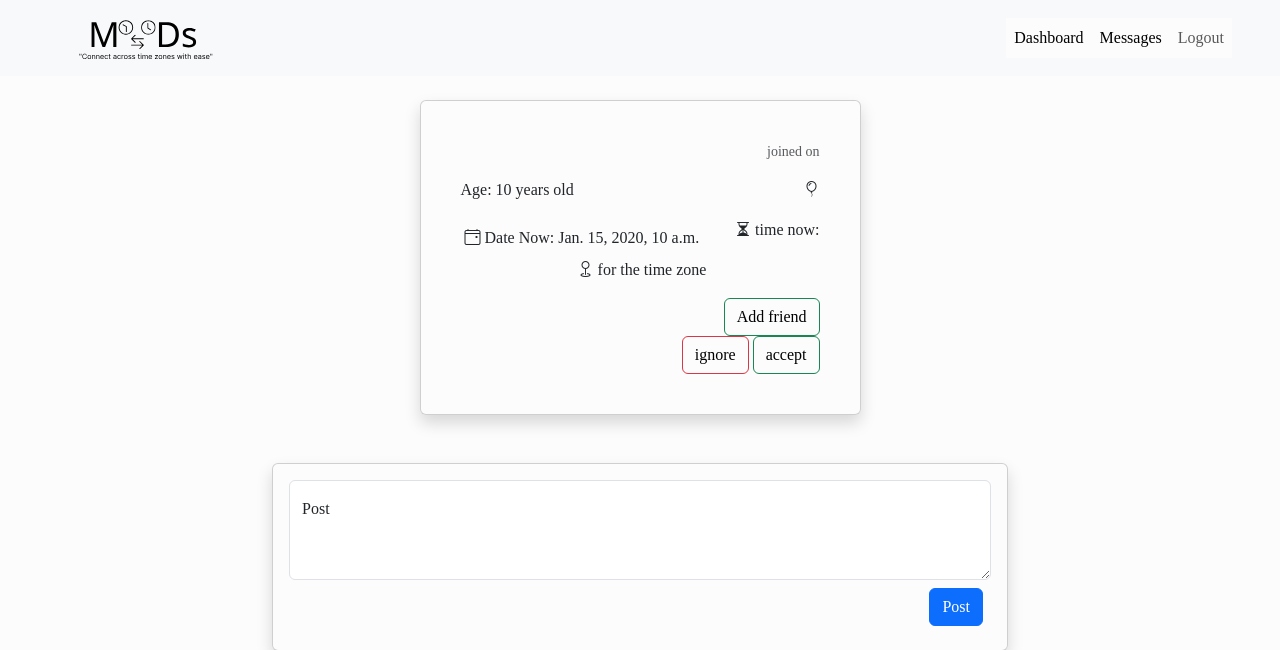
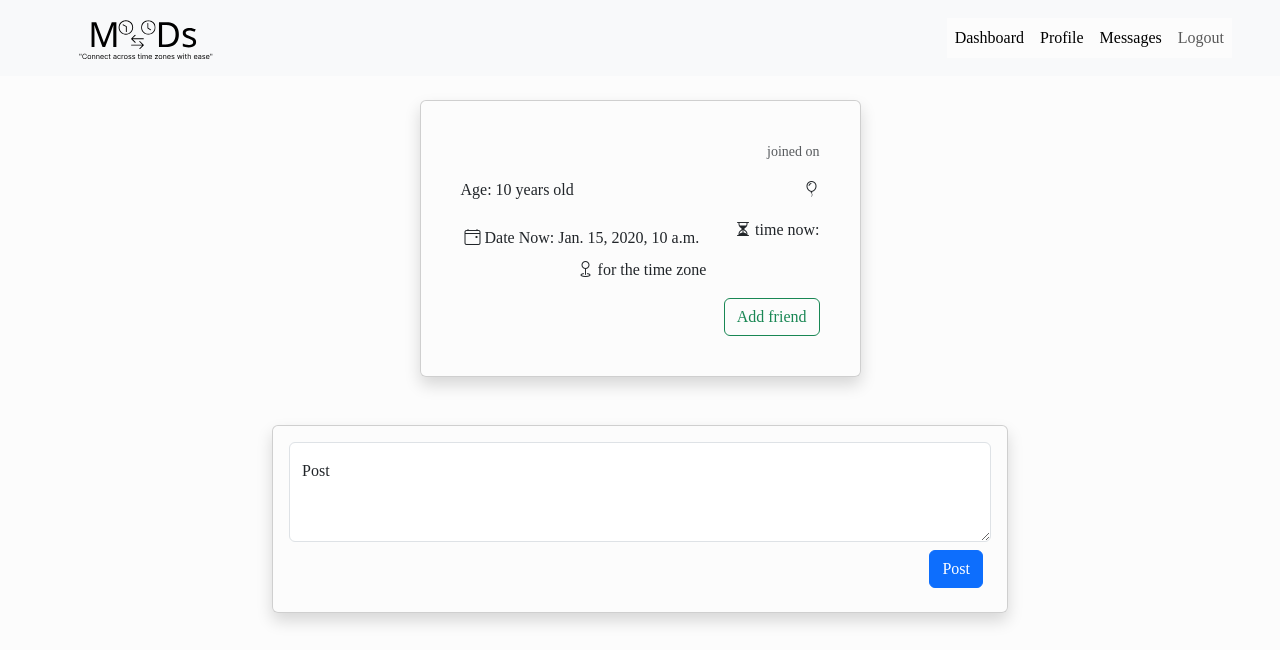
Before and after one commit to saranatour1/Moods, a Django app: template moods_project/login_with_regestration/templates/otheruserprofile.html in a window 1280 px wide. Shown: the top 650 px of the page. Run offline with Django 3.2, Linux system fonts and the light colour scheme; data comes from the database, SQL or seed files in the repository; both versions use the stored data as it was after the commit; tables that the repository leaves empty hold one stand-in row (values such as "Sample post"); the template is opened without the code that fills it: values that come from a table or form of the project are taken from there, most other values are stand-ins (such as "Sample title", 1, 10 or a date in 2020); some web fonts are replaced.

Commit message:
request functionality -unfinshed

```diff
--- a/moods_project/login_with_regestration/models.py
+++ b/moods_project/login_with_regestration/models.py
@@ -122,11 +122,11 @@ class FriendShip(models.Model):
   updated_at = models.DateTimeField(auto_now=True)
 
 # requests table
-# class Request(models.Model):
-#     request_sender = models.ForeignKey(User,related_name='sent_requests', on_delete=models.CASCADE)
-#     request_reciever = models.ForeignKey(User,related_name='received_requests', on_delete=models.CASCADE)
-#     created_at = models.DateTimeField(auto_now_add=True)
-#     updated_at = models.DateTimeField(auto_now=True)
+class Request(models.Model):
+    request_sender = models.ForeignKey(User,related_name='sent_requests', on_delete=models.CASCADE)
+    request_reciever = models.ForeignKey(User,related_name='received_requests', on_delete=models.CASCADE)
+    created_at = models.DateTimeField(auto_now_add=True)
+    updated_at = models.DateTimeField(auto_now=True)
 
 
 # class OurMessage(models.Model):
--- a/moods_project/login_with_regestration/templates/otheruserprofile.html
+++ b/moods_project/login_with_regestration/templates/otheruserprofile.html
@@ -28,6 +28,9 @@
           <ul class="navbar-nav ms-auto">
             <li class="nav-item">
               <a class="nav-link active" aria-current="page" href="/dashboard">Dashboard</a>
+            </li>
+            <li class="nav-item">
+              <a class="nav-link active" aria-current="page" href="/user">Profile</a>
             </li>
             <li class="nav-item">
               <a class="nav-link active" aria-current="page" href="/messages">Messages</a>
@@ -77,19 +80,32 @@
                   <br>
                 </p>
                 </p>
+                {% if has_a_request %}
+                {% if incoming_request.request_reciever == newUser %}
+                  <div class="text-end">
+                    <a href="/delete-request/{{incoming_request.id}}" class="btn btn-outline-danger">ignore</a>
+                    <a href="/add-friend/{{user.id}}" class="btn btn-outline-success">accept</a>
+                  </div>
+                {% else %}
+                  <button class="btn btn-outline-success" disabled data-bs-toggle="button">pending</button>
+                {% endif %}
+              {% else %}
                 {% if is_a_friend %}
                   <div class="text-end">
-                    <button type="button" class="btn btn-outline-success"><a href="/remove-friend/{{user.id}}">Friends</a></button>
+                    <a href="/remove-friend/{{user.id}}" class="btn btn-outline-success">Friends</a>
                   </div>
-                {%elif not is_a_friend%}
-                <div class="text-end">
-                  <button type="button" class="btn btn-outline-success"><a href="/add-friend/{{user.id}}">Add friend</a></button>
-                </div>
+                {%else%}
+                  <div class="text-end">
+                    <a href="/send-request/{{user.id}}" class="btn btn-outline-success" id="addfriend">Add friend</a>
+                    <!-- <button type="button" class="btn btn-outline-success" disabled id="pending">pending request</button> -->
+                  </div>
                 {% endif%}
-                <div class="text-end">
-                  <button type="button" class="btn btn-outline-danger"><a href="">ignore</a></button>
-                  <button type="button" class="btn btn-outline-success"><a href="">accept</a></button>
-                </div>
+              {% endif %}
+
+
+
+
+
 
               </div>
             </div>
@@ -143,6 +159,8 @@
     <!-- Footer -->
     <!-- We need to add ajax asap -->
     <script>
+    const pendingBtn=document.getElementById('pending');
+    const addFriendBtn=document.getElementById('addfriend');
       function updateTime() {
         // function to get the logged user time
         // const now = new Date();
@@ -159,6 +177,12 @@
         // console.log(timeString);
       }
       setInterval(updateTime, 1000);
+      // function pending_request(){
+      //   addFriendBtn.style.display="none";
+      //   pendingBtn.style.display="block";
+      // }
+
+
 
     </script>
     <script src="https://cdn.jsdelivr.net/npm/bootstrap@5.3.0-alpha2/dist/js/bootstrap.bundle.min.js" integrity="sha384-qKXV1j0HvMUeCBQ+QVp7JcfGl760yU08IQ+GpUo5hlbpg51QRiuqHAJz8+BrxE/N" crossorigin="anonymous"></script>
--- a/moods_project/login_with_regestration/urls.py
+++ b/moods_project/login_with_regestration/urls.py
@@ -11,10 +11,6 @@ urlpatterns = [
     path('logout',views.logout),
     path('user',views.logged_user_profile),    #path to show the logged user profile
     path('user/<int:user_id>', views.other_user_profile), #path to show other users profiles
-    # path('requestAdd/<int:frindId>', views.requestAdd),
-    # path('requestDelete/<int:frindId>', views.requestDelete),
-    # path('frindAdd/<int:frindId>', views.frindAdd),
-    # path('frindRemove/<int:frindId>', views.frindRemove),
     path('likeOnPost/<int:post_id>', views.likeOnPost),
     path('add_likes_comment/<int:comment_id>',views.likeOnComemnt),
     path('new_post',views.add_post),
@@ -23,7 +19,7 @@ urlpatterns = [
     path('delete/comment/<int:comment_id>',views.delete_comment),
     path('add-friend/<int:friend_id>',views.add_friend),
     path('remove-friend/<int:friend_id>',views.remove_friend),
-    # path('send-request/<int:friend_id>',views.send_request),
-    # path('delete-request/<int:friend_id>',views.delete_request),
+    path('send-request/<int:friend_id>',views.send_request),
+    path('delete-request/<int:request_id>',views.delete_request),
 
 ]
```
Also changed, not shown: moods_project/login_with_regestration/views.py (+40 -19 lines), moods_project/db.sqlite3, moods_project/login_with_regestration/migrations/0007_request.py (added).
